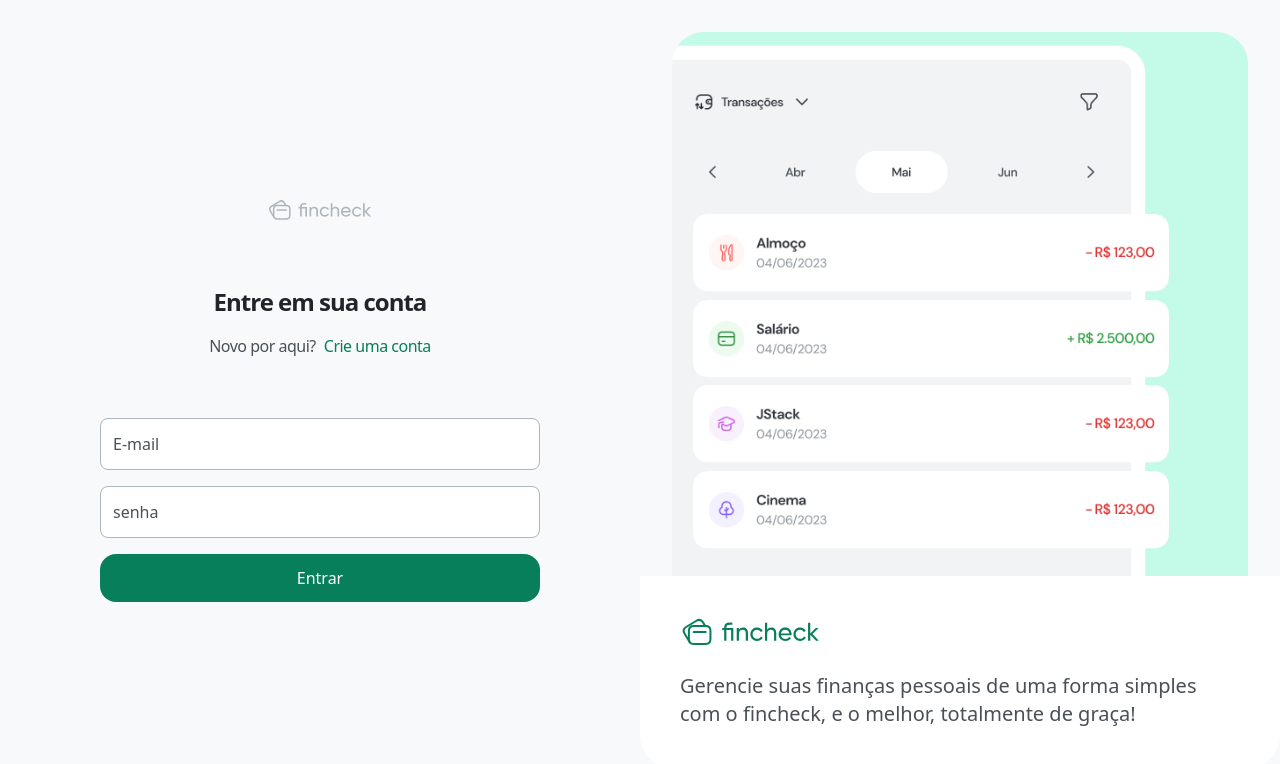
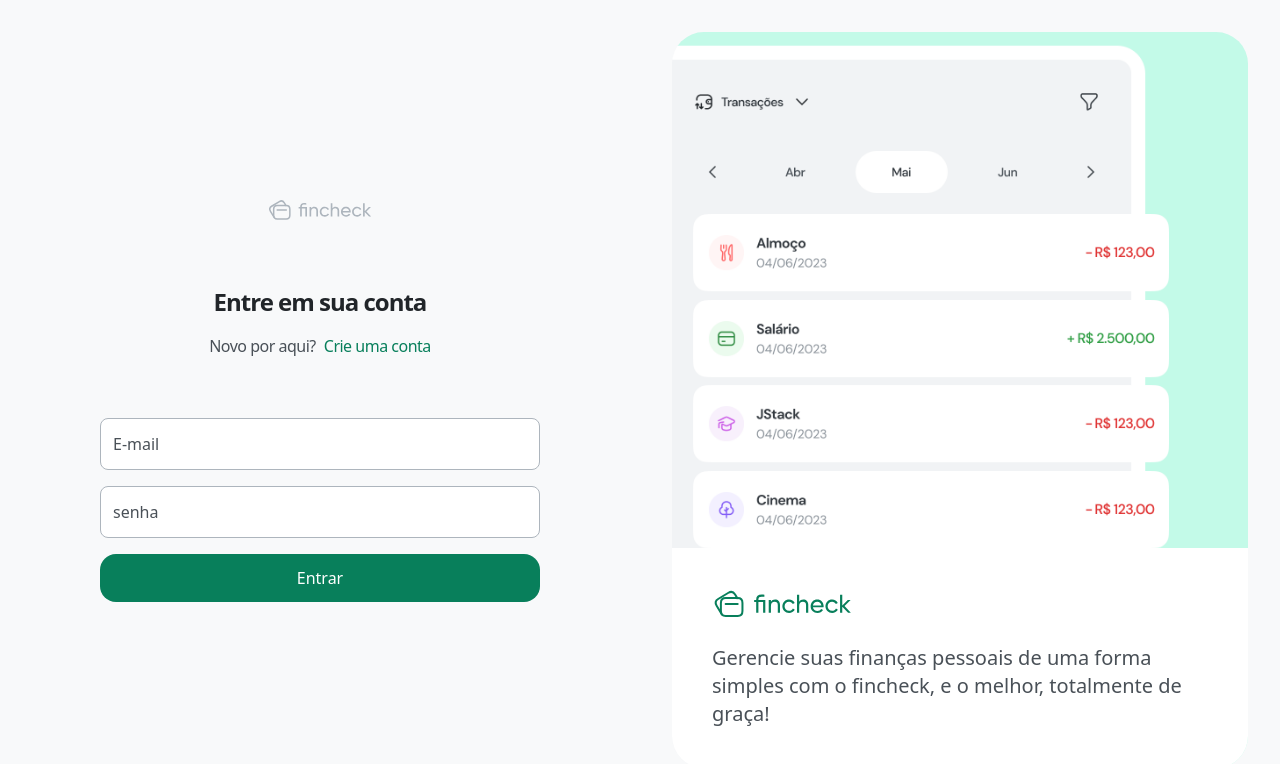
Before and after one commit to IraildoSilva/fincheck-frontend, a React (Vite) app: page /login in a window 1280 px wide. Shown: the top 764 px of the page. Built offline with nearby package versions, Linux system fonts and the light colour scheme.

Commit message:
fix: breaking layout on certain screen width

```diff
--- a/src/view/layouts/AuthLayout.tsx
+++ b/src/view/layouts/AuthLayout.tsx
@@ -20,7 +20,7 @@
           className="object-cover w-full h-full max-w-[656px] max-h-[960px] select-none rounded-[32px]"
         />
 
-        <div className="max-w-[656px] bottom-8 bg-white p-10 absolute rounded-b-[32px] ">
+        <div className="max-w-[656px] bottom-8 mx-8 bg-white p-10 absolute rounded-b-[32px] ">
           <Logo className="text-teal-900 h-8" />
           <p className="text-gray-700 font-medium text-xl mt-6">
             Gerencie suas finanças pessoais de uma forma simples com o fincheck,
```
